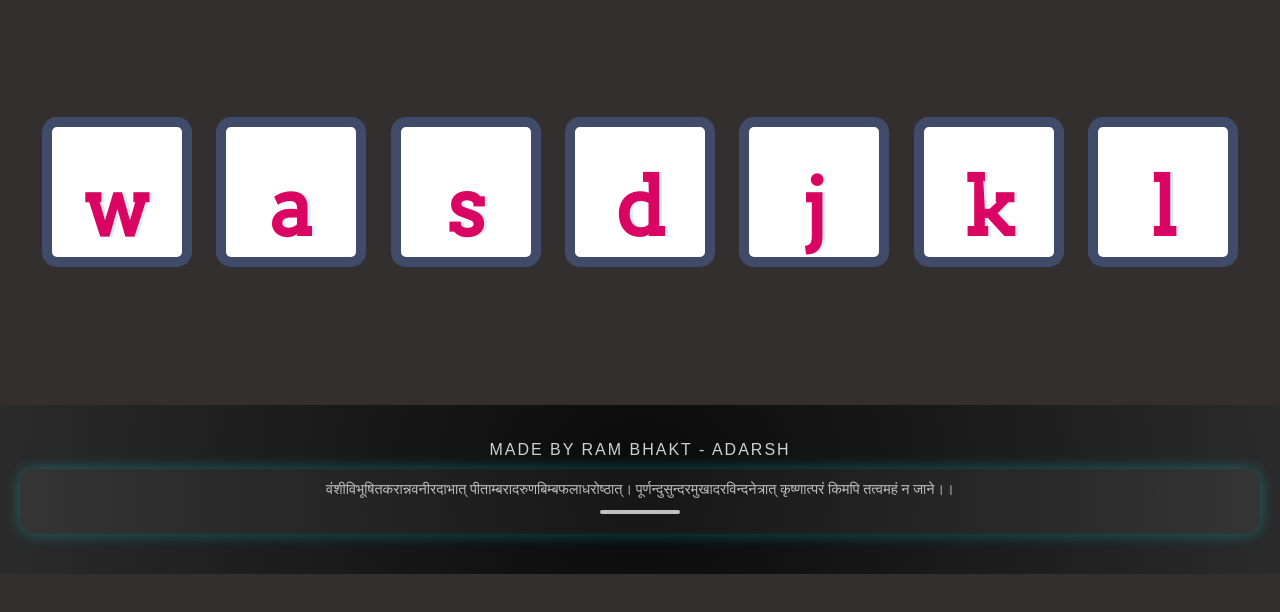
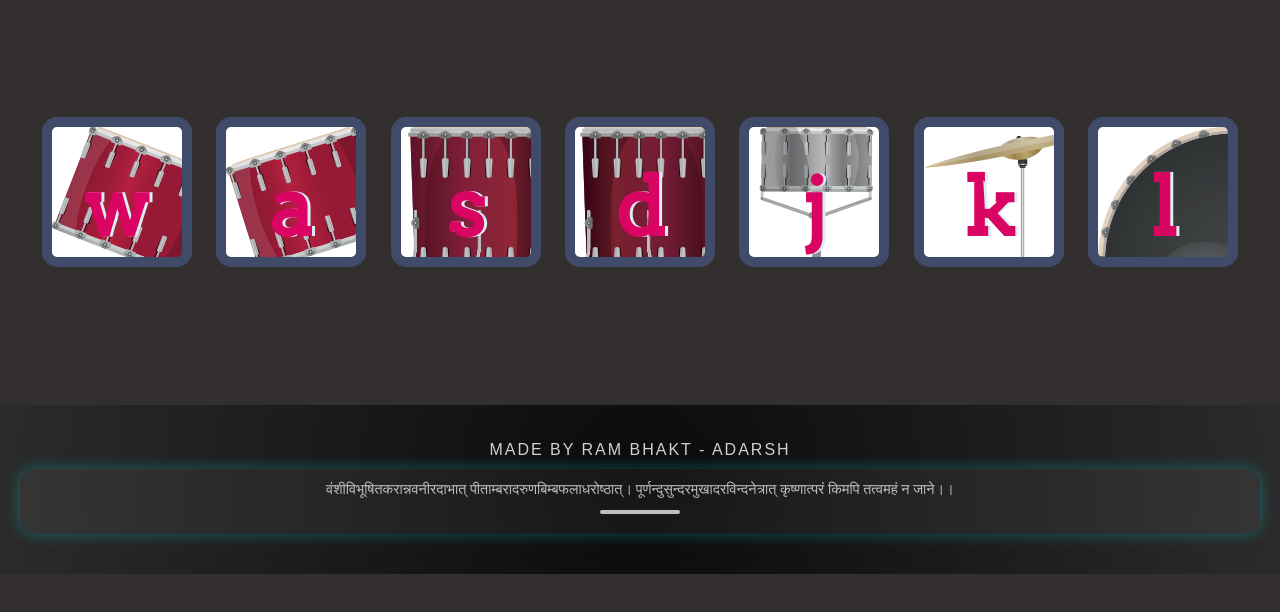
Before and after one commit to Adarshv0524/microprojects, a plain HTML site: page DholBajao/index.html in a window 1280 px wide. Shown: the part 174-786 px from the top of the page. Drawn offline with Linux system fonts and the light colour scheme.

Commit message:
updated the css

```diff
--- a/DholBajao/styles.css
+++ b/DholBajao/styles.css
@@ -16,33 +16,32 @@ footer {
   color: #DBEDF3;
   font-family: sans-serif;
 }
-
 .w {
-
+  background-image: url(./images/tom1.png);
 }
 
 .a {
-
+  background-image: url(images/tom2.png);
 }
 
 .s {
-
+  background-image: url(images/tom3.png);
 }
 
 .d {
-
+  background-image: url(images/tom4.png);
 }
 
 .j {
-
+  background-image: url(images/snare.png);
 }
 
 .k {
-
+  background-image: url(images/crash.png);
 }
 
 .l {
-
+  background-image: url(images/kick.png);
 }
 
 .set {
```
